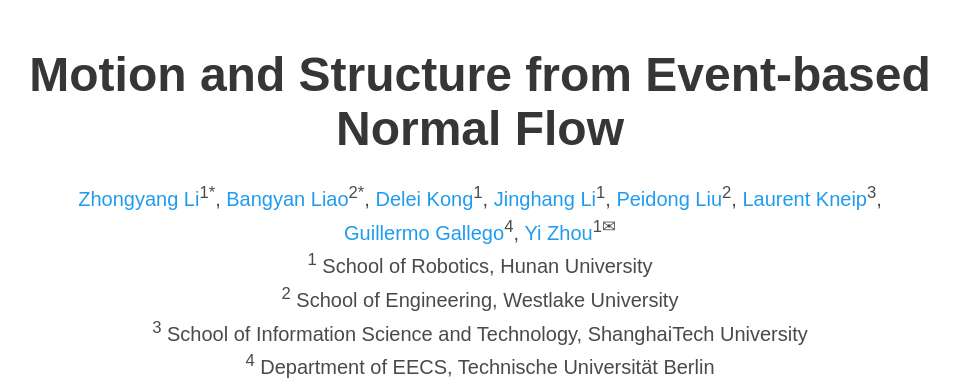
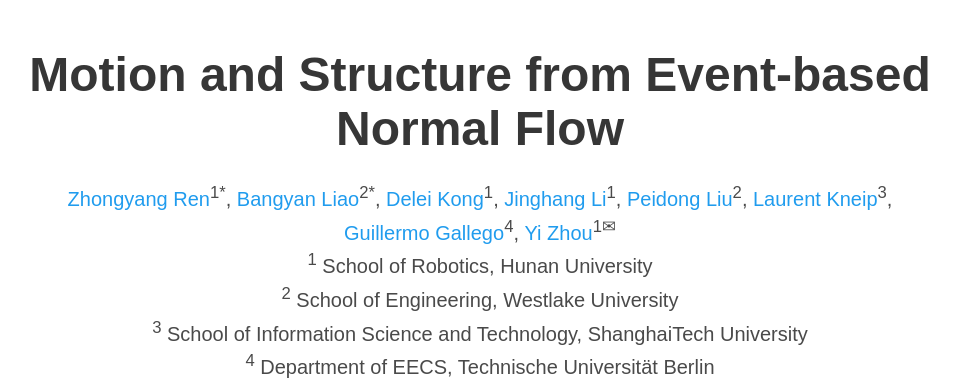
Before and after one commit to guillermogb/EvLinearSolver, a plain HTML site: page index.html in a window 1280 px wide. Shown: the top 384 px of the page, without its empty margins (160-1119 px from the left). Drawn offline with nearby package versions, Linux system fonts and the light colour scheme; some icons are missing; a web font is replaced by a local one.

Commit message:
Correct my homepage link

```diff
--- a/index.html
+++ b/index.html
@@ -67,7 +67,7 @@
             <div class="is-size-5 publication-authors">
               <!-- Paper authors -->
               <span class="author-block">
-                <a href="" target="_blank"> Zhongyang Li</a><sup>1*</sup>,</span>
+                <a href="https://zhong-yang.ren/" target="_blank"> Zhongyang Ren</a><sup>1*</sup>,</span>
                 <span class="author-block">
                   <a href="https://scholar.google.com.tw/citations?user=0z2qluIAAAAJ&hl=zh-TW&oi=ao/" target="_blank"> Bangyan Liao</a><sup>2*</sup>,</span>
                 <span class="author-block">
```
